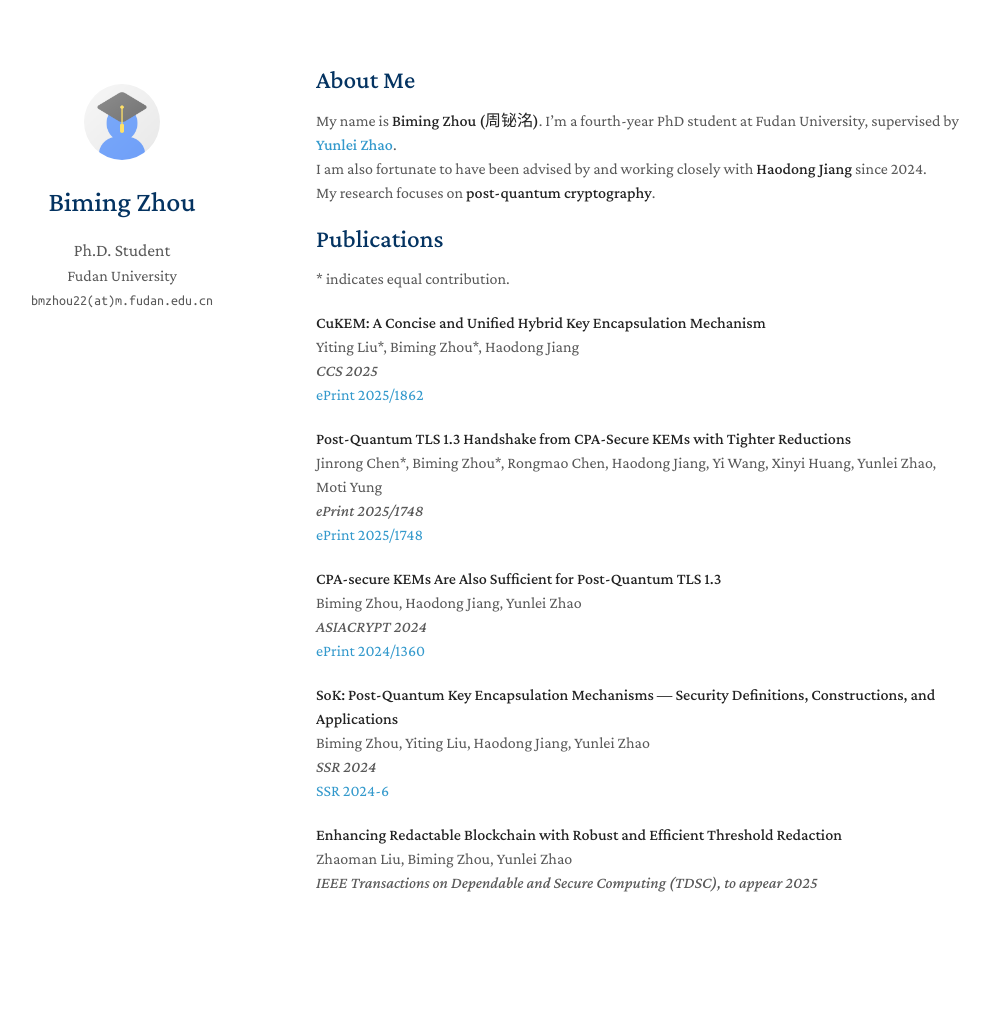
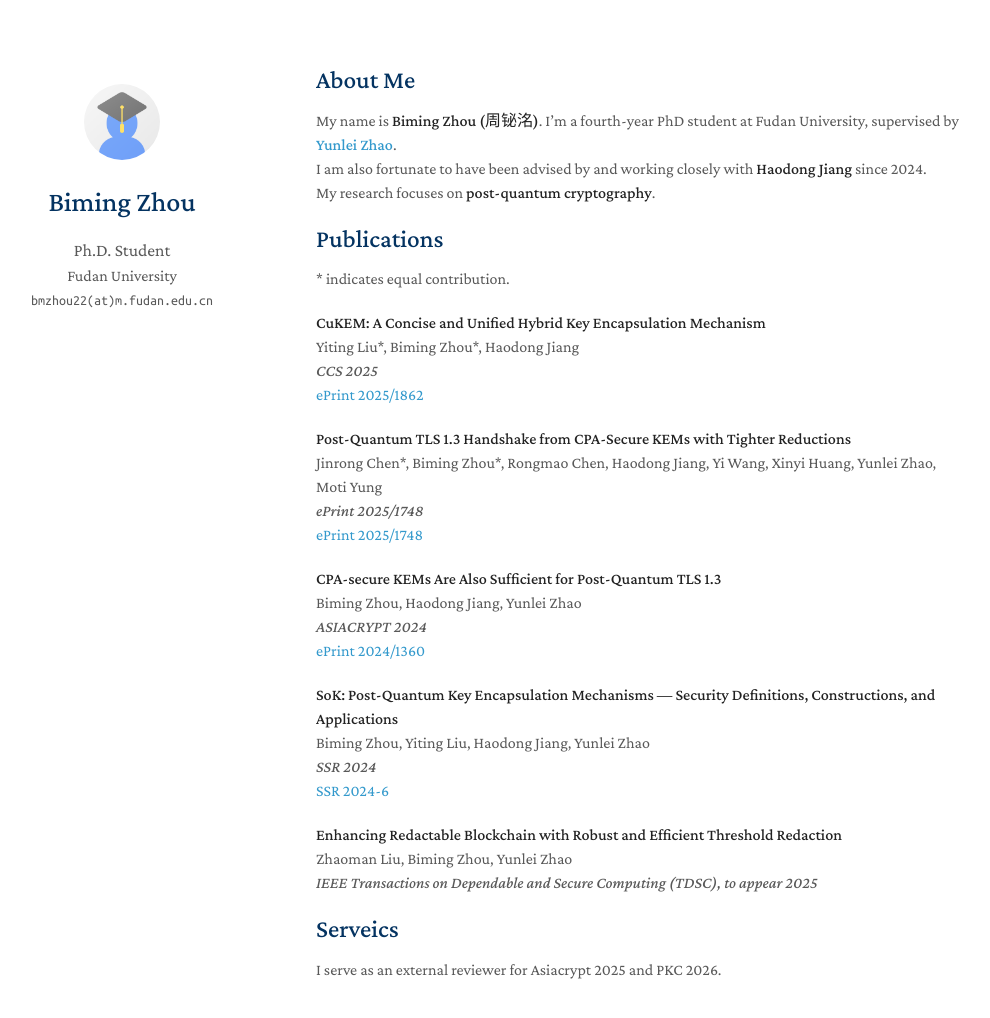
Before and after one commit to bimingzhou/bimingzhou.github.io, a Jekyll site: the page built from index.md, in a window 1280 px wide and 1076 px high. Shown: the top 1018 px of the window, without its empty margins (154-1144 px from the left). Built offline with Jekyll 4.4.1, drawn with Linux system fonts in a browser that asks for light colours; a style sheet for code colours, icons or effects is not loaded; our own code applies the rules of GitHub Pages for plain Markdown files.

Commit message:
Update index.md

```diff
--- a/index.md
+++ b/index.md
@@ -38,3 +38,7 @@
 **Enhancing Redactable Blockchain with Robust and Efficient Threshold Redaction**
 Zhaoman Liu, Biming Zhou, Yunlei Zhao
 *IEEE Transactions on Dependable and Secure Computing (TDSC), to appear 2025*
+
+
+## Serveics
+I serve as an external reviewer for Asiacrypt 2025 and PKC 2026.
```
